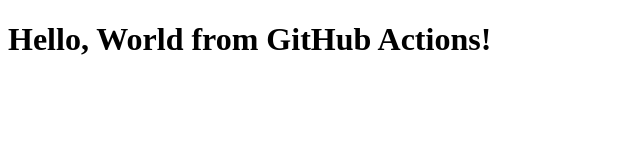
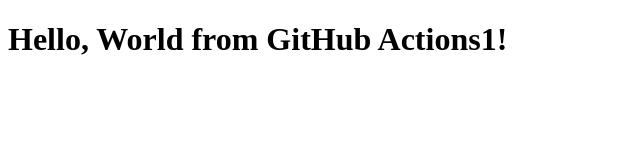
Before and after one commit to devopscka/dev1, a plain HTML site: page index.html in a window 1280 px wide. Shown: the full height of the page, 0-640 px from the left. Drawn offline with Linux system fonts and the light colour scheme.

Commit message:
Update index.html

```diff
--- a/index.html
+++ b/index.html
@@ -7,6 +7,6 @@
   <title>Hello World</title>
 </head>
 <body>
-  <h1>Hello, World from GitHub Actions!</h1>
+  <h1>Hello, World from GitHub Actions1!</h1>
 </body>
 </html>
```
